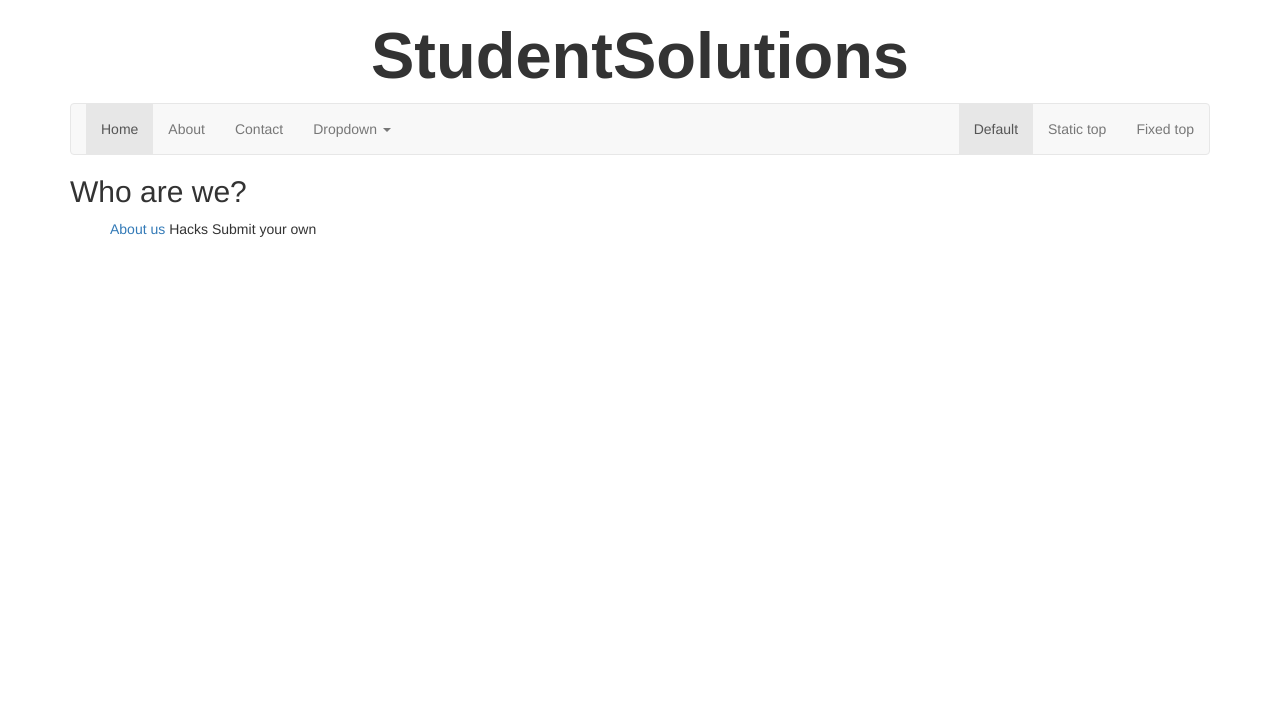
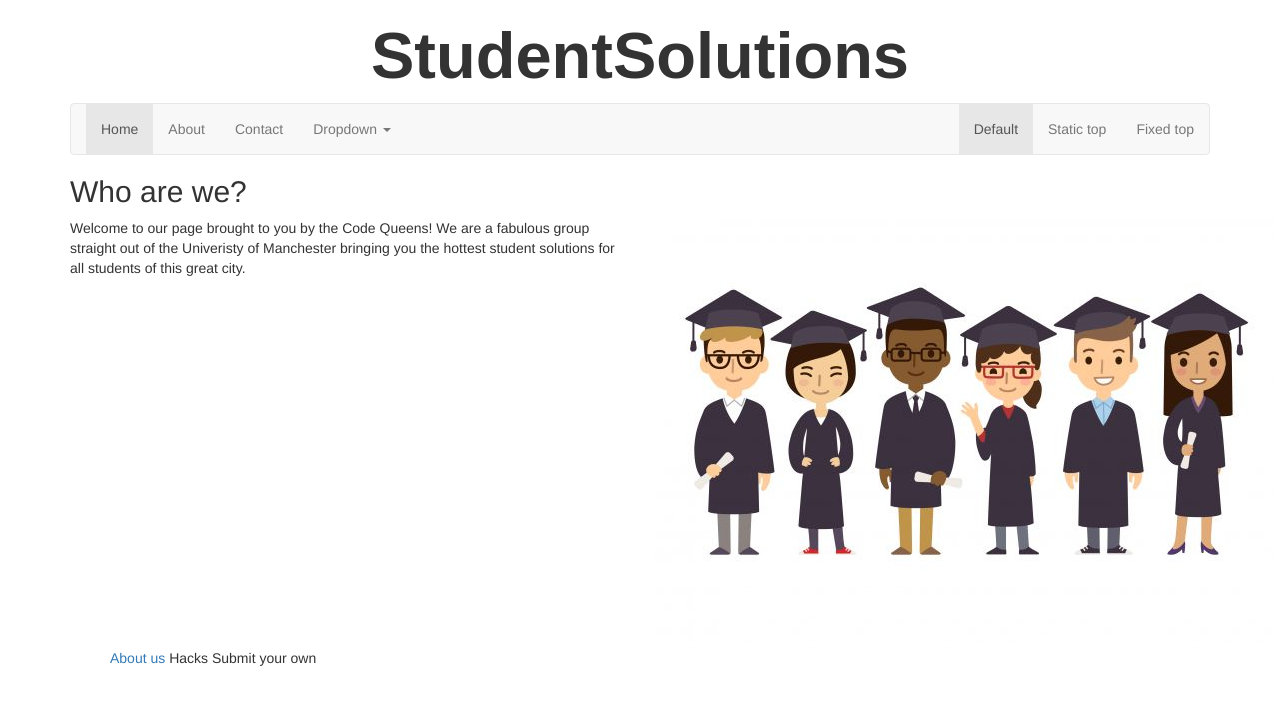
Before and after one commit to Becca-B/Our-websites, a plain HTML site: page index.html in a window 1280 px wide. Drawn offline with nearby package versions, Linux system fonts and the light colour scheme.

Commit message:
Update 2.0
With image and some text

```diff
--- a/index.html
+++ b/index.html
@@ -49,8 +49,11 @@
 <h2> Who are we? </h2>
 <div class="row">
   <div class="col-xs-6">
+    <p>Welcome to our page brought to you by the Code Queens! We are a fabulous group straight out of the Univeristy of Manchester bringing you the hottest student solutions for all students of this great city.
+    </p>
   </div>
   <div class="col-xs-6">
+    <img src="Images/diverse_graduates.jpg">
   </div>
 </div>
   <ul>
```
Also changed, not shown: Images/diverse_graduates.jpg (added), 1 other file.
